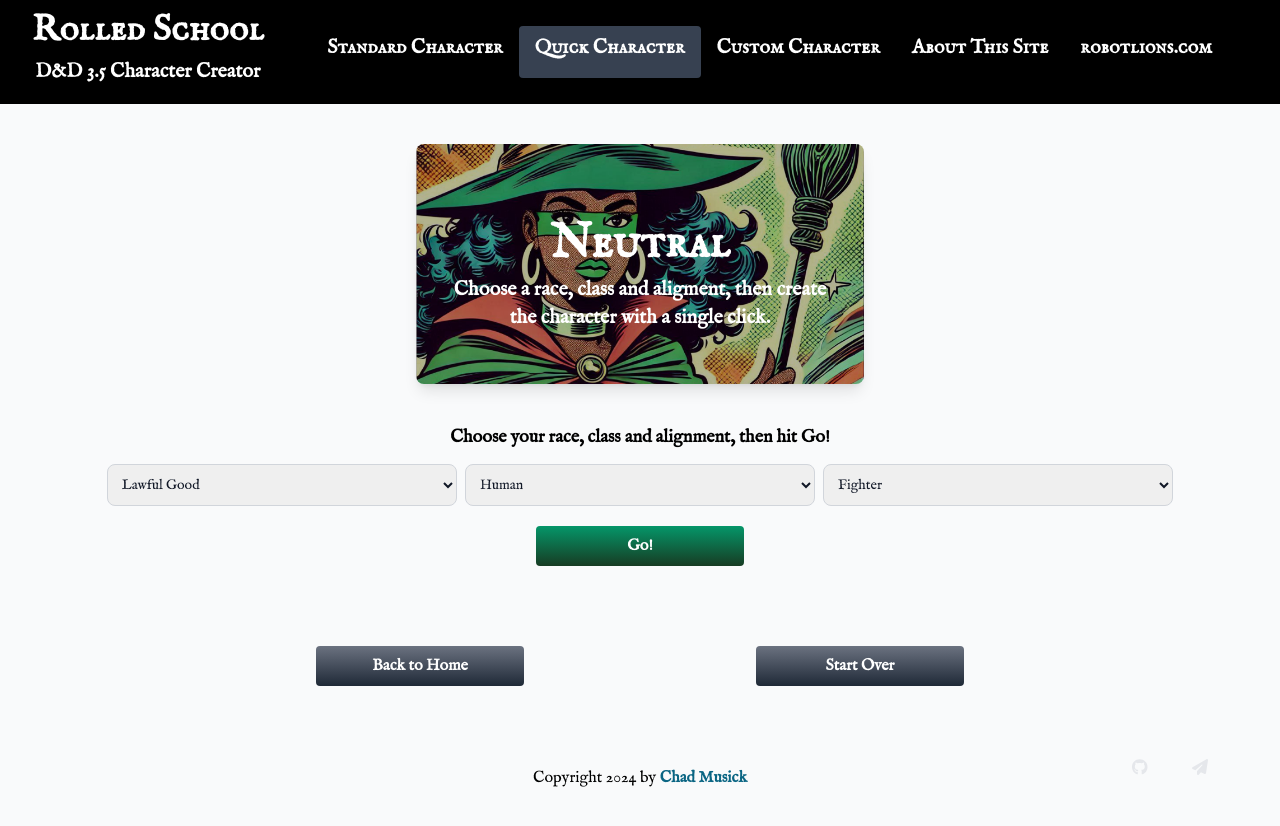
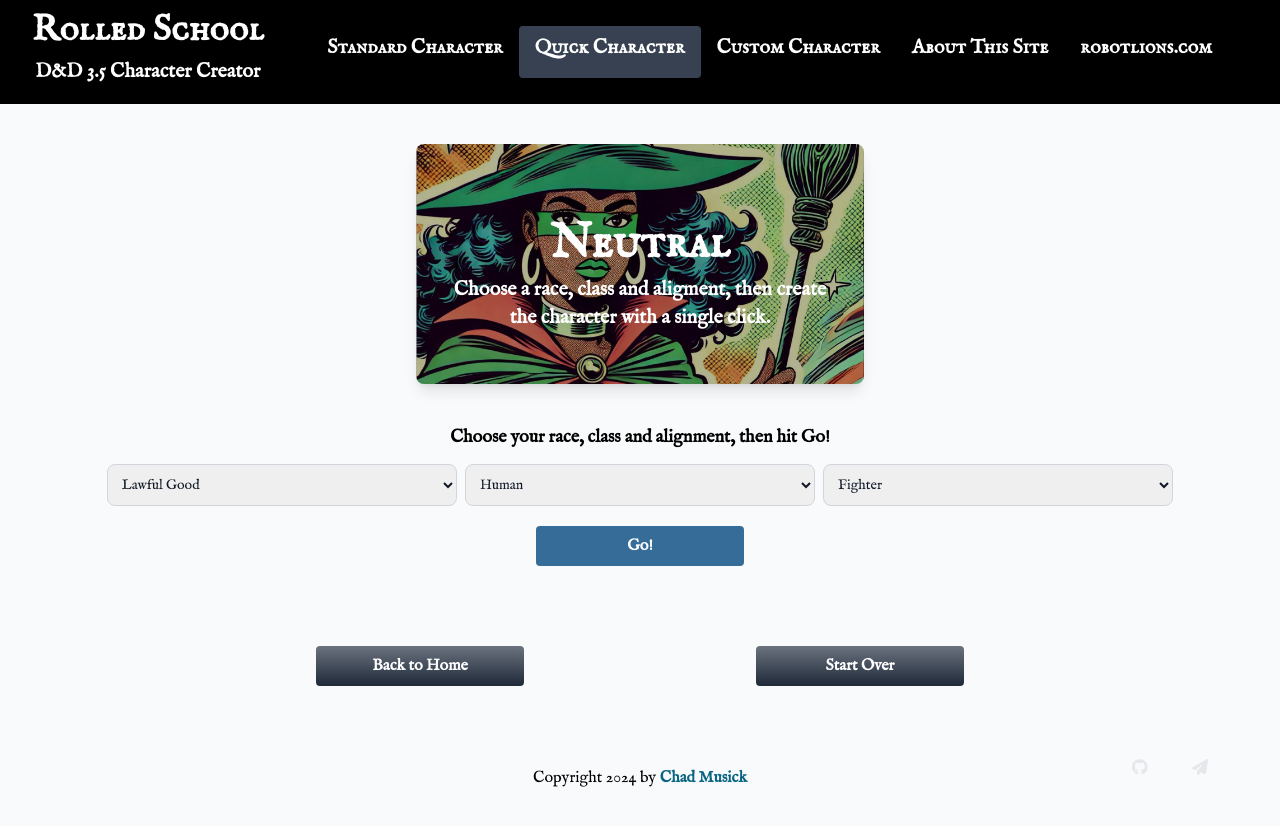
Before and after one commit to robotlions/dnd35-next, a Next.js app: page /quick in a window 1280 px wide. Shown: the top 826 px of the page. Built offline with nearby package versions, Linux system fonts and the light colour scheme.

Commit message:
adds spacing under reroll button

```diff
--- a/src/app/quick/page.js
+++ b/src/app/quick/page.js
@@ -163,7 +163,7 @@ export default function Quick() {
       <div className="flex justify-center mt-5 mb-5">
         <CustomButton
           label="Go!"
-          color="neutral"
+          color="blue"
           onClick={() => createInstantCharacter()}
         />
       </div>
@@ -229,7 +229,7 @@ export default function Quick() {
             selectedRace={selectedRace}
             setRolled={setRolled}
           />
-          <div className="mt-3">
+          <div className="mt-3 mb-5">
             <CustomButton
               label="Reroll Stats"
               color="blue"
--- a/src/app/ui/Buttons.js
+++ b/src/app/ui/Buttons.js
@@ -9,7 +9,7 @@ export function CustomButton(props) {
       color = "from-cyan-600 to-lawfulBlue";
       break;
     case "neutral":
-      color = "from-emerald-600 to-neutralGreen";
+      color = "from-emerald-400 to-emerald-800";
       break;
     case "chaotic":
       color = "from-red-700 to-chaoticRed";
```
